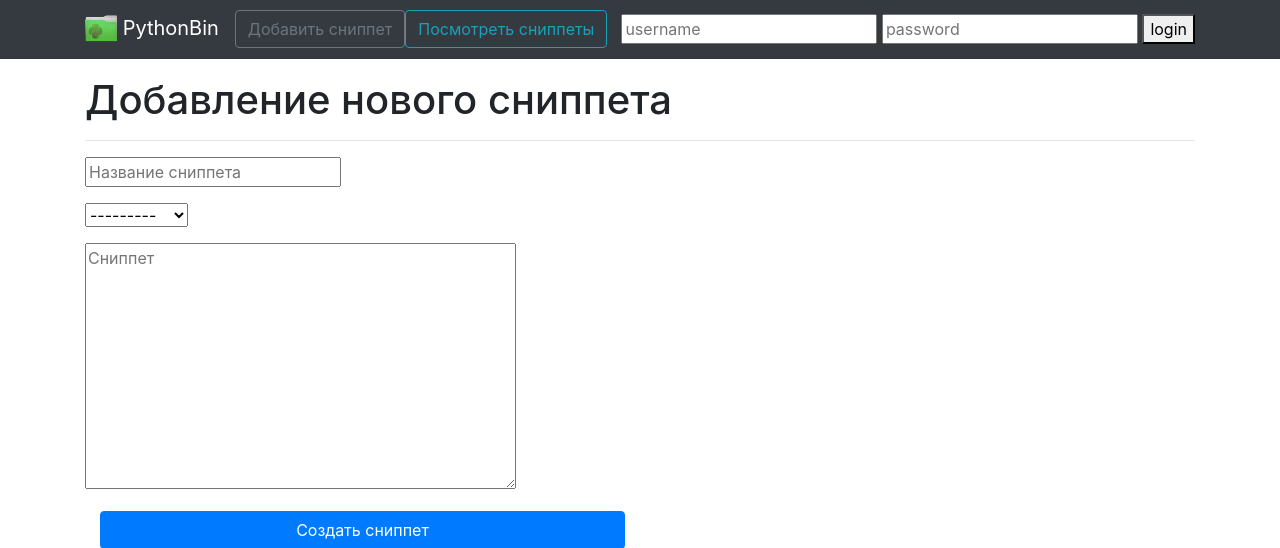
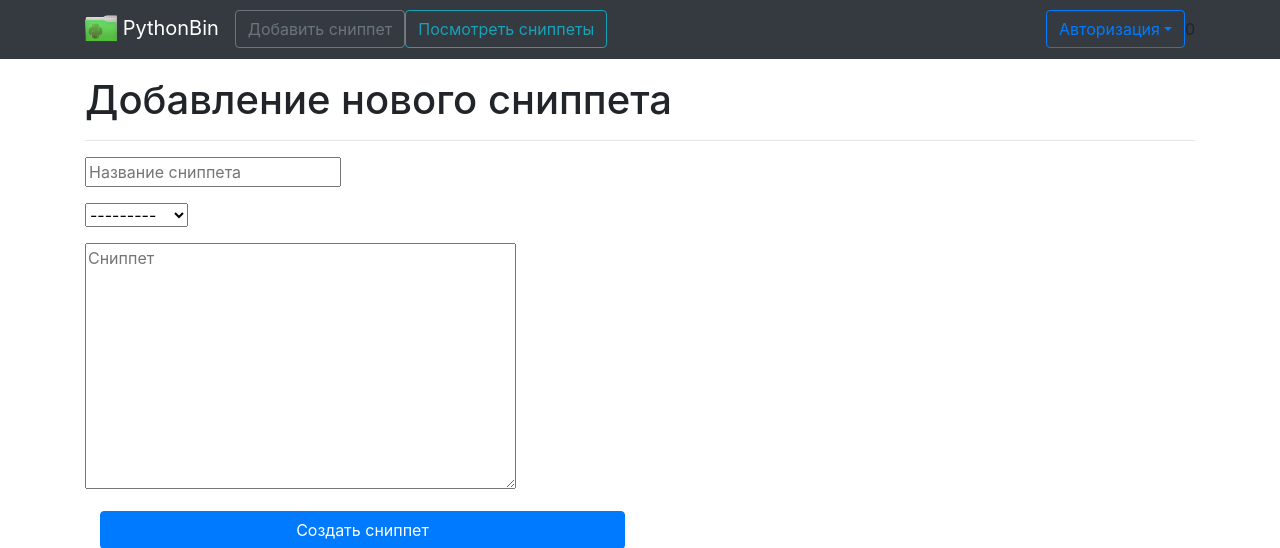
Before and after one commit to YarikYarikL/Django_Snippets, a Django app: page /snippets/add in a window 1280 px wide. Shown: the top 548 px of the page. Run offline with Django 3.2, Linux system fonts and the light colour scheme; some libraries are stand-ins or nearby versions.

Commit message:
Mod 6: auth errors

```diff
--- a/MainApp/views.py
+++ b/MainApp/views.py
@@ -99,8 +99,8 @@ def login(request):
     if request.method == 'POST':
         username = request.POST.get("username")
         password = request.POST.get("password")
-        # print("username =", username)
-        # print("password =", password)
+        print("username =", username)
+        print("password =", password)
         user = auth.authenticate(request, username=username, password=password)
         if user is not None:
             auth.login(request, user)
--- a/templates/inc/inc-header.html
+++ b/templates/inc/inc-header.html
@@ -29,12 +29,30 @@
                     <a href="{% url "logout" %}">logout</a>
 
             {% else %}
-                <form method="post" action="{% url "login" %}">
-                    {% csrf_token %}
-                    <input name="username" type ="text" placeholder="username">
-                    <input name="password" type ="password" placeholder="password">
-                    <button type="submit">login</button>
-                </form>
+                <div class="navbar-nav mr-right nav-item dropdown dropdown-menu-right">
+                <a class="btn btn-outline-primary my-2 my-sm-0 dropdown-toggle" href="#" id="navbarDropdown"
+                    role="button" data-toggle="dropdown" aria-haspopup="true" aria-expanded="false">Авторизация</a>
+                    <div class="dropdown-menu dropdown-menu-right" aria-labelledby="navbarDropdown">
+                        <form class="w-100 px-4 py-3" action="{% url "login" %}" method="post">
+                            {% csrf_token %}
+                            <div class="form-group form-inline">
+                                <input type="text" name ="username" class="form-control" placeholder="Username" required>
+                            </div>
+                            <div class="form-group form-inline">
+                                <input type="password" name ="password" class="form-control"  required>
+                            </div>
+                            <button type="submit" class="btn btn-primary btn-block">Войти</button>
+                        </form>
+                        <div class="dropdown-divider"></div>
+                    </div>
+                </div>0
+                {% if errors %}
+                        <ul>
+                        {% for error in errors %}
+                            <li style ="color: red;">{{ error }}</li>
+                        {% endfor %}
+                        </ul>
+                {% endif %}
             {% endif %}
         </div>
     </nav>
```
